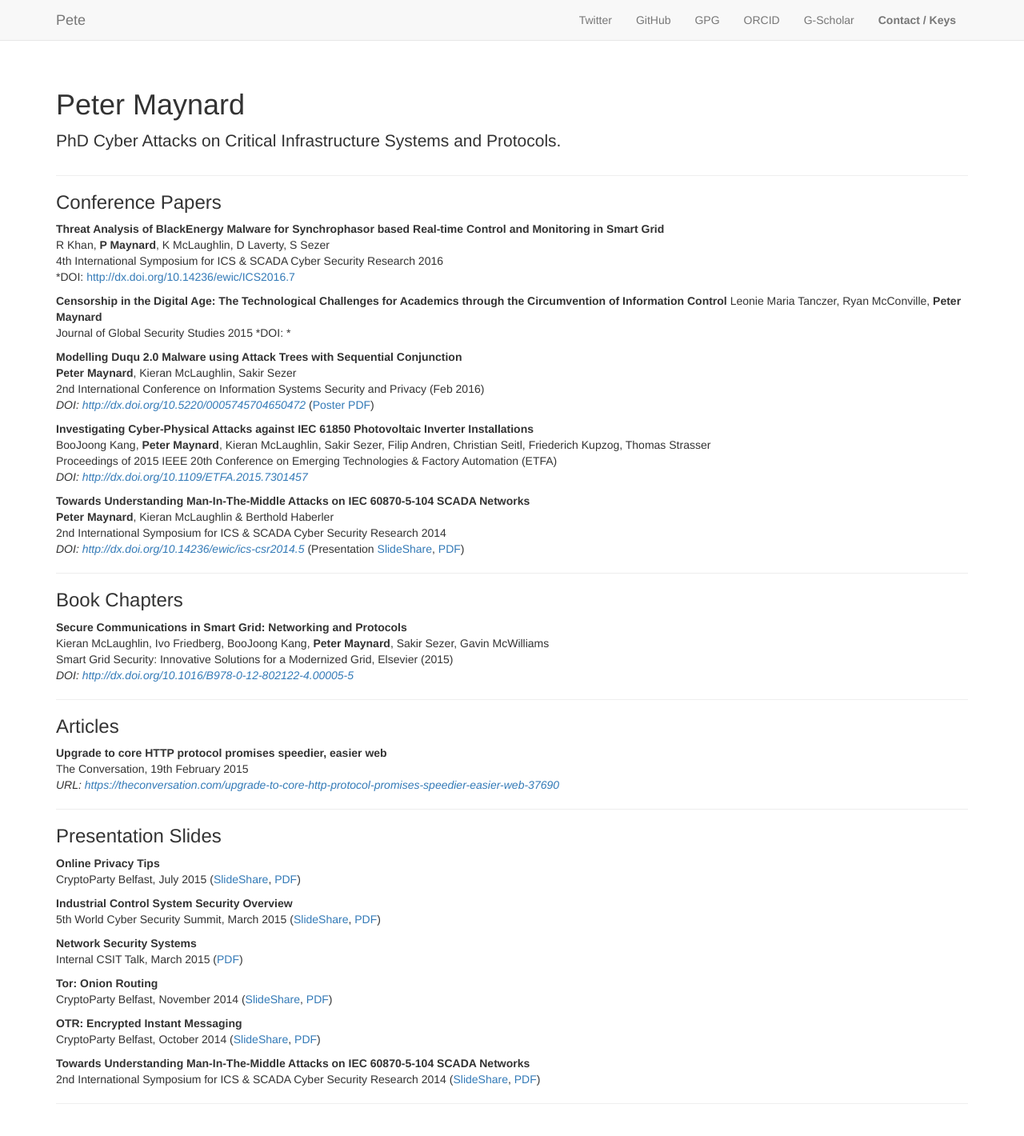
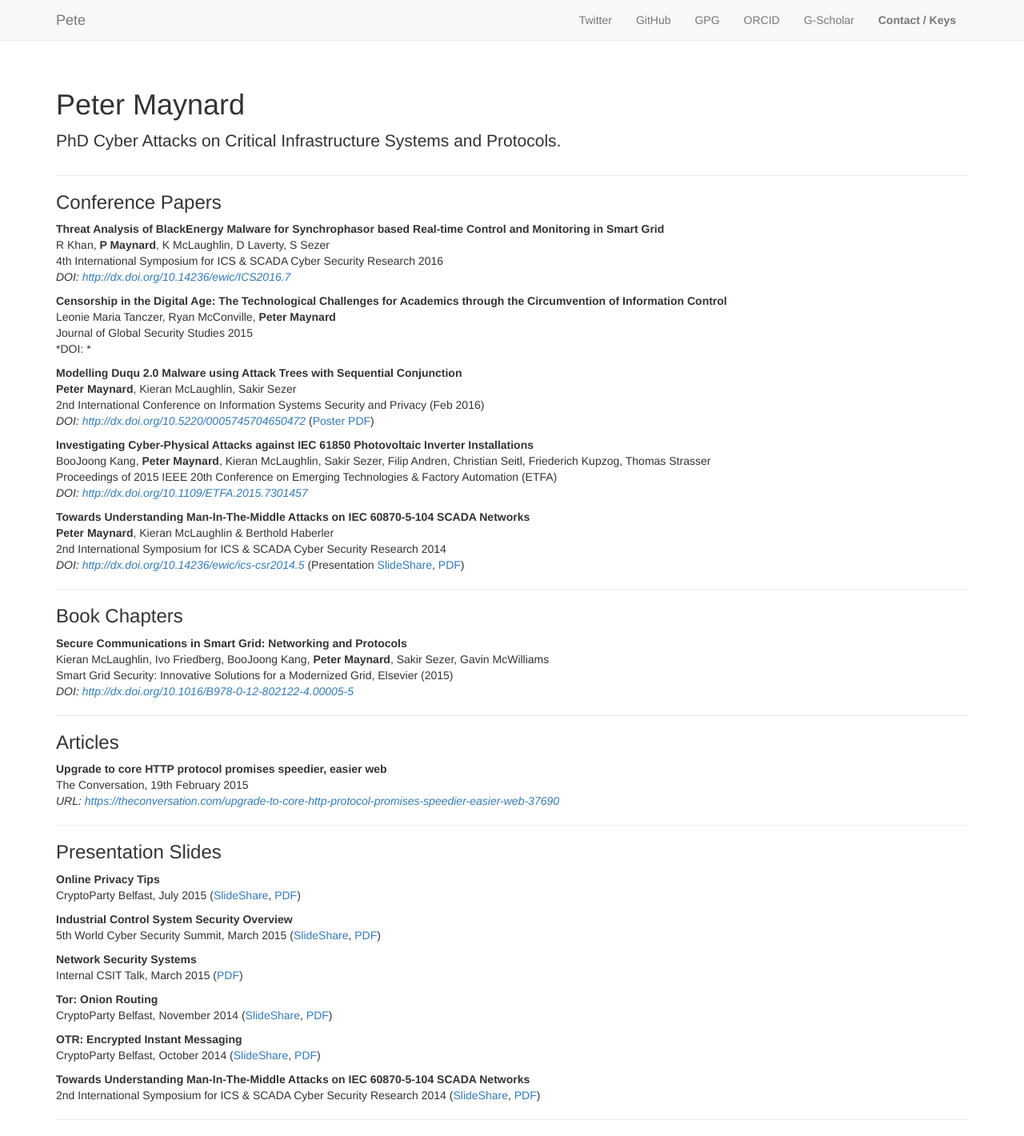
Before and after one commit to PMaynard/petermaynard.co.uk, a Jekyll site: the page built from index.md, in a window 1280 px wide. Shown: the whole page at 80% size. Built offline with Jekyll 4.4.1, drawn with Linux system fonts in a browser that asks for light colours.

Commit message:
Update publication list

```diff
--- a/index.md
+++ b/index.md
@@ -7,7 +7,7 @@ layout: home
 **Threat Analysis of BlackEnergy Malware for Synchrophasor based Real-time Control and Monitoring in Smart Grid**
 R Khan, **P Maynard**, K McLaughlin, D Laverty, S Sezer
 4th International Symposium for ICS & SCADA Cyber Security Research 2016
-*DOI: <http://dx.doi.org/10.14236/ewic/ICS2016.7>
+*DOI: <http://dx.doi.org/10.14236/ewic/ICS2016.7>*
 
 **Censorship in the Digital Age: The Technological Challenges for Academics through the Circumvention of Information Control**
 Leonie Maria Tanczer, Ryan McConville, **Peter Maynard**
```
